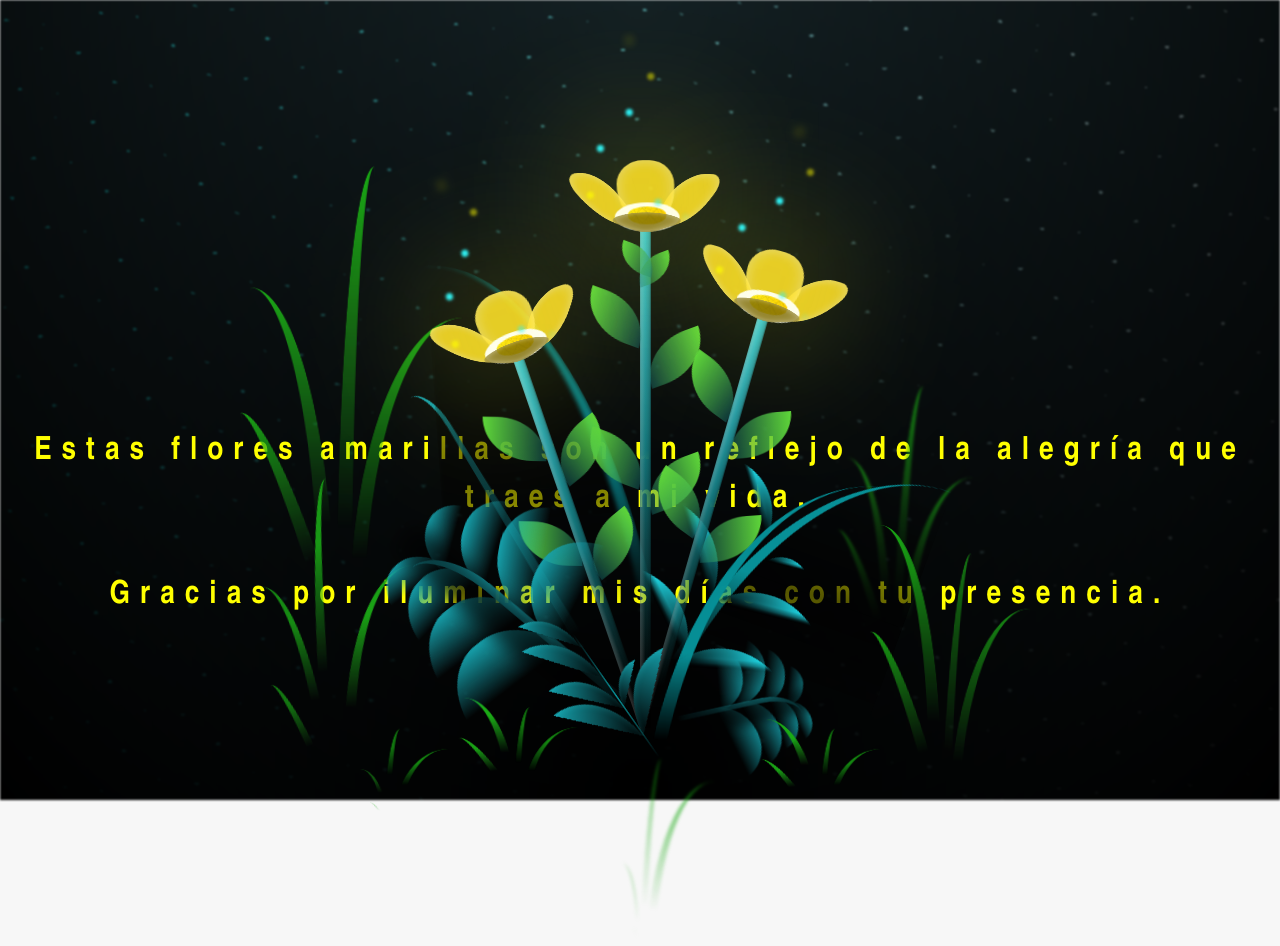
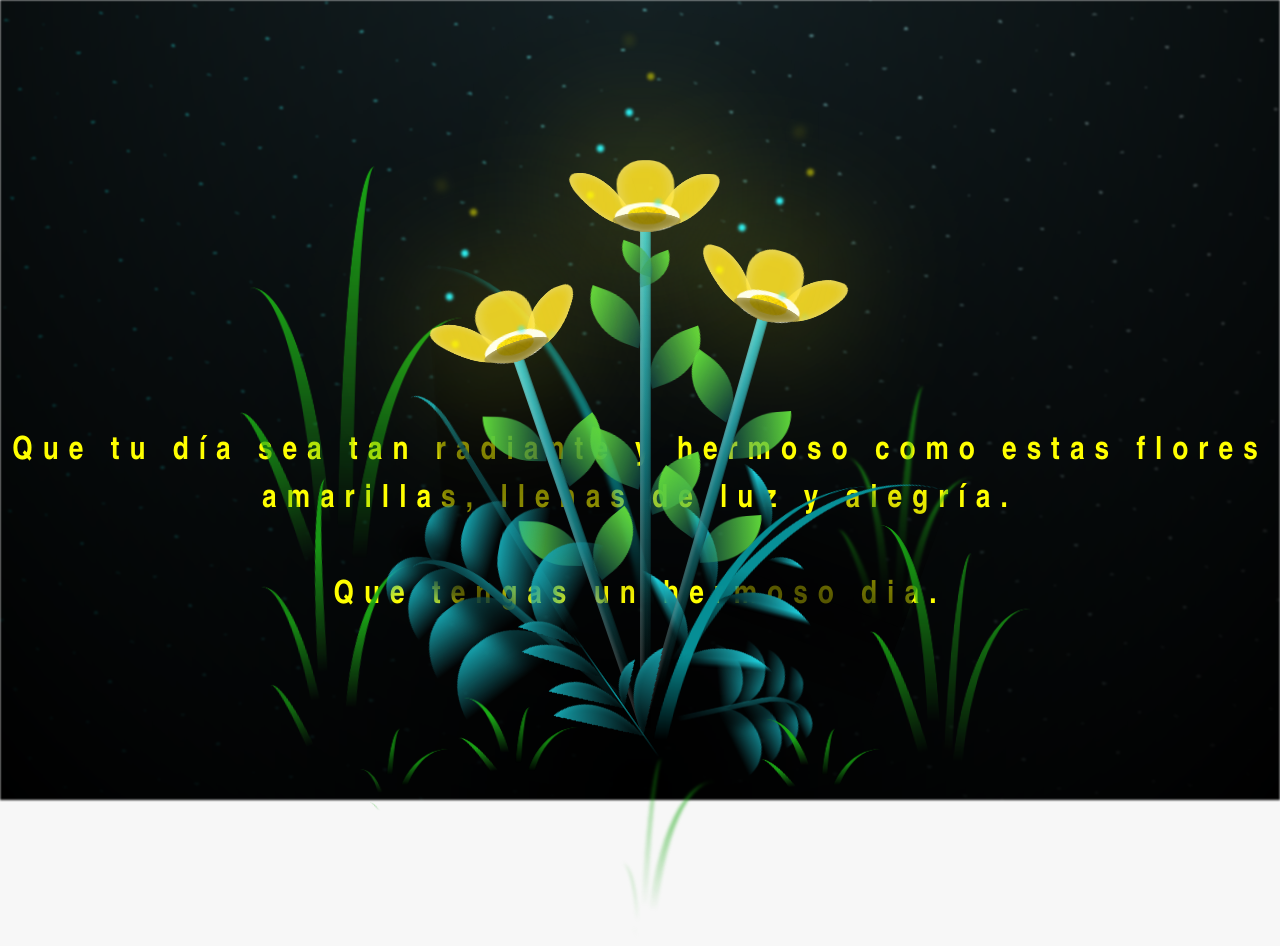
Before and after one commit to giampierrez/giampierrez.github.io, a plain HTML site: page flower.html in a window 1280 px wide. Drawn offline with Linux system fonts and the light colour scheme.

Commit message:
Update flower.html

```diff
--- a/flower.html
+++ b/flower.html
@@ -13,8 +13,8 @@
     <div id="lyrics">
 
     </div>
-    <h1 class="titulo">Estas flores amarillas son un reflejo de la alegría que traes a mi vida. <br> <br>
-      Gracias por iluminar mis días con tu presencia.</h1>
+    <h1 class="titulo">Que tu día sea tan radiante y hermoso como estas flores amarillas, llenas de luz y alegría. <br> <br>
+      Que tengas un hermoso dia.</h1>
 
     <div class="night"></div>
     <div class="flowers">
```
